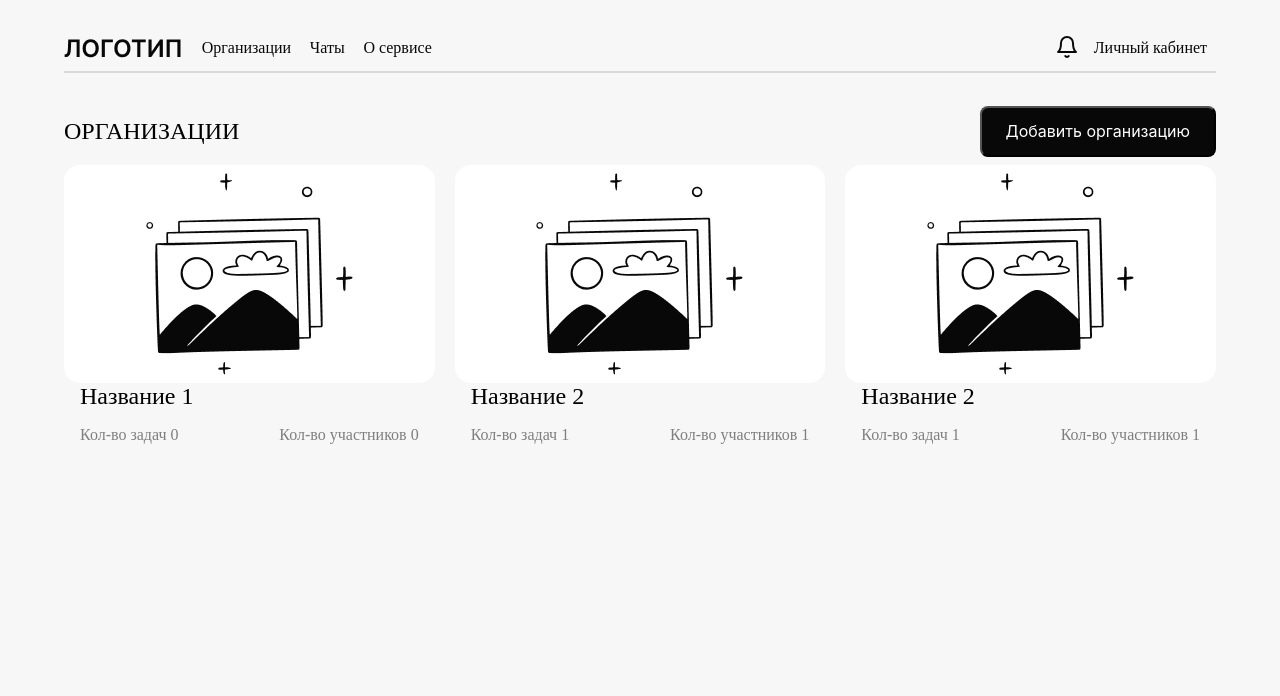
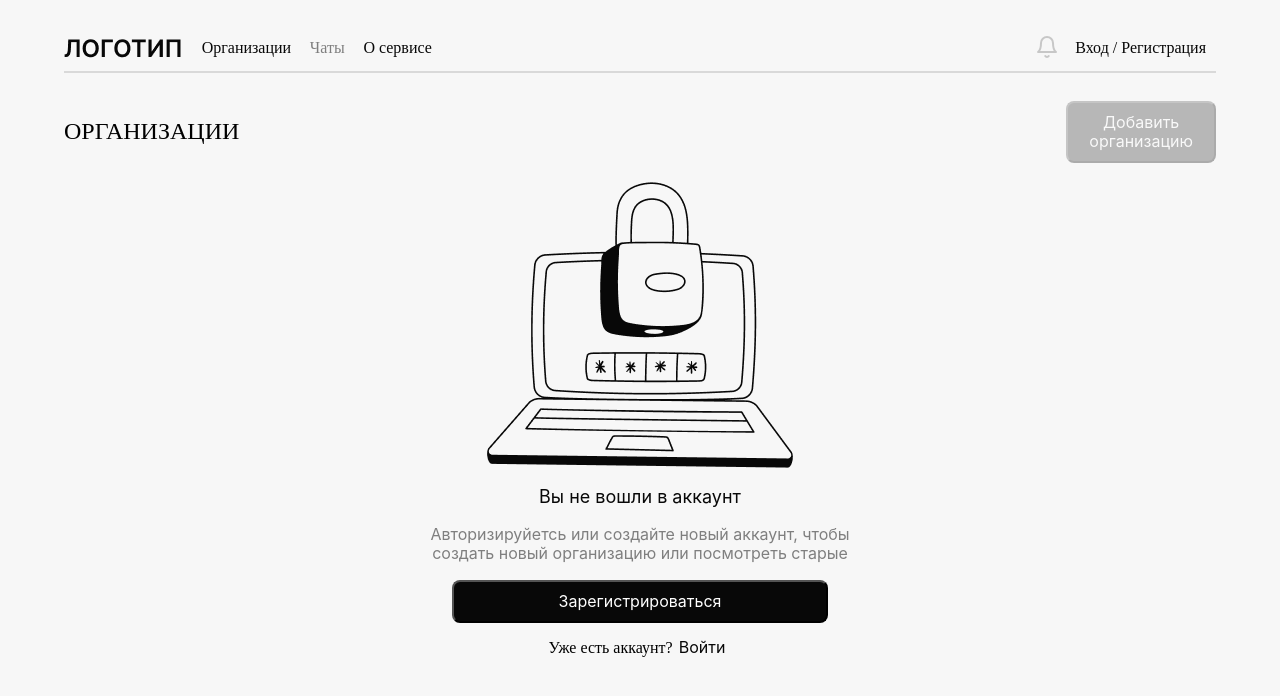
Before and after one commit to MaximLebedevj/TaskManager, a Vue app in the folder frontend/: page / in a window 1280 px wide. Shown: the top 696 px of the page. Built offline with nearby package versions, Linux system fonts and the light colour scheme.

Commit message:
not auth page

```diff
--- a/frontend/src/assets/variables.css
+++ b/frontend/src/assets/variables.css
@@ -27,6 +27,7 @@
     --input-text-error: #E4AFAF;
     /* btn */
     --action-default: #080808;
+    --action-disabled: #262626;
 
     --action-hover: #1F1F1F;
 }
--- a/frontend/src/components/UI/ButtonMain.vue
+++ b/frontend/src/components/UI/ButtonMain.vue
@@ -1,16 +1,24 @@
 <template>
-    <button @click="clickEvent" >
+  <button :class="{ disabled: isDisabled }" @click="clickEvent">
     <slot> </slot>
   </button>
 </template>
 
 <script>
 export default {
+  props: {
+    isDisabled: {
+      type: Boolean,
+      default: false
+    }
+  },
   methods: {
     clickEvent() {
-          this.$emit('clickEvent')
+      if (!this.isDisabled) {
+        this.$emit("clickEvent");
       }
-    }
+    },
+  },
 }
 </script>
 
@@ -22,24 +30,25 @@ justify-content: center;
   align-items: center;
   padding: 10px 0;
 
-
   background: var(--action-default);
   border-radius: 8px;
   color: var(--black-button-text);
 
   /* Создать проект */
 
-font-family: 'Inter';
+  font-family: "Inter";
   font-style: normal;
   font-weight: 400;
   font-size: 16px;
   line-height: 19px;
-
-
-
-
 }
 button:hover {
   background: var(--action-hover);
+  cursor: pointer;
+}
+.disabled {
+    background: var(--action-disabled) !important;
+    opacity: 0.3;
+
 }
 </style>
--- a/frontend/src/components/UI/ButtonText.vue
+++ b/frontend/src/components/UI/ButtonText.vue
@@ -29,7 +29,7 @@ line-height: 122%;
 
 
 color: var(--action-default);
-
+cursor: pointer;
 
 }
 </style>
--- a/frontend/src/store/index.js
+++ b/frontend/src/store/index.js
@@ -1,7 +1,7 @@
 import { createStore } from 'vuex'
 export default createStore ( {
     state: {
-        isAuthorized: true
+        isAuthorized: false
     },
     getters: {
 
--- a/frontend/src/views/OrganizationsView.vue
+++ b/frontend/src/views/OrganizationsView.vue
@@ -1,39 +1,77 @@
 <template>
-  <div>
-      <div class="organizations">
-    <div class="organizations__info" >
-      <h2 class="organizations__title">ОРГАНИЗАЦИИ {{}}</h2>
-      <button class="organizations__btn" @click="isOpenDialog = true">Добавить организацию</button>
-
+  <div class="wrapper">
+    <div class="info">
+      <h2 class="info__title">ОРГАНИЗАЦИИ {{}}</h2>
+      <div class="info__btn_wrapper">
+        <button-main :isDisabled="true" @click-event="openDialog">
+          Добавить организацию</button-main
+        >
       </div>
-    <div class="organizations__items" >
-
-      <div class="organizations__item" :key="organization.name" v-for="organization in organizations" >
+    </div>
+    <div class="organizations" v-if="$store.state.isAuthorized">
+      <div class="organizations__items">
+        <div
+          class="organizations__item"
+          :key="organization.name"
+          v-for="organization in organizations"
+        >
           <div class="item__imgWrapper">
-          <img class="item__img" src="../assets/organizationCard.png" alt="" />
+            <img
+              class="item__img"
+              src="../assets/organizationCard.png"
+              alt=""
+            />
           </div>
-        <h3 class="item__title">{{organization.name}}</h3>
+          <h3 class="item__title">{{ organization.name }}</h3>
           <div class="item__info">
-          <p class="info__text">Кол-во задач {{organization.countTasks}}</p>
-          <p class="info__text">Кол-во участников {{organization.countMembers}}</p>
+            <p class="info__text">Кол-во задач {{ organization.countTasks }}</p>
+            <p class="info__text">
+              Кол-во участников {{ organization.countMembers }}
+            </p>
           </div>
         </div>
       </div>
     </div>
-  <dialog-create-organization @close-dialog='closeDialog' v-if="isOpenDialog" />
+
+    <div v-else class="organizations_notAuth">
+      <div class="organizations__content">
+        <img class="content__img" src="../assets/notAuth.png" alt="" />
+        <p class="content-text1">Вы не вошли в аккаунт</p>
+        <p class="content-text2">
+          Авторизируйетсь или создайте новый аккаунт, чтобы создать новый
+          организацию или посмотреть старые
+        </p>
+        <div class="content__button">
+          <ButtonMain> Зарегистрироваться</ButtonMain>
+        </div>
+        <div class="content__haveAccount">
+          <p>Уже есть аккаунт?</p>
+          <button-text> Войти</button-text>
+        </div>
       </div>
 
-
+    </div>
+              <dialog-create-organization
+      @close-dialog="closeDialog"
+      v-if="isOpenDialog"
+    />
+  </div>
 </template>
 
 <script >
 import DialogCreateOrganization from "../components/DialogCreateOrganization.vue";
-
+import ButtonText from "../components/UI/ButtonText.vue";
+import MyInput from "../components/UI/MyInput.vue";
+import ButtonMain from "../components/UI/ButtonMain.vue";
 
 export default {
-  emits: ['input-event', 'close-dialog'],
+  emits: ["input-event", "close-dialog"],
   components: {
     DialogCreateOrganization,
+    MyInput,
+    ButtonMain,
+    ButtonText,
+    ButtonText,
   },
 
   data() {
@@ -42,17 +80,19 @@ export default {
         { name: "Название 1", countTasks: 0, countMembers: 0 },
         { name: "Название 2", countTasks: 1, countMembers: 1 },
         { name: "Название 2", countTasks: 1, countMembers: 1 },
-
       ],
-      isOpenDialog: false
+      isOpenDialog: false,
     };
   },
   methods: {
-    closeDialog(newOrganization){
-      const html = document.querySelector('html')
-      html.classList.remove('lock')
-      this.organizations.push(newOrganization)
-      this.isOpenDialog = false
+    closeDialog(newOrganization) {
+      const html = document.querySelector("html");
+      html.classList.remove("lock");
+      this.organizations.push(newOrganization);
+      this.isOpenDialog = false;
+    },
+    openDialog() {
+      this.isOpenDialog = true
     }
   },
   computed: {},
@@ -60,38 +100,26 @@ export default {
 </script>
 
 <style lang="scss">
-.organizations {
-  position: relative;
+.wrapper {
+  height: auto;
   padding: 0 5%;
-  height: 100%;
-  .organizations__info {
+}
+.info {
   display: flex;
   justify-content: space-between;
   align-items: center;
-    .organizations__title {
+  .info__title {
     font-weight: 500;
     font-size: 24px;
   }
-    .organizations__btn {
-      color: var(--text-01);
-      padding: 14px 24px;
-      background: var(--action-default);
-      border-radius: 8px;
-      height: 100%;
-      /* Создать проект */
-
-
-        font-family: 'Inter';
-        font-style: normal;
-        font-weight: 400;
-        font-size: 16px;
-        line-height: 19px;
-
-        color: var(--black-button-text);
-
-
+  .info__btn_wrapper {
+    width: 100%;
+    max-width: 13% !important;
   }
 }
+.organizations {
+  position: relative;
+  height: 100%;
 
   .organizations__items {
     display: grid;
@@ -123,7 +151,47 @@ export default {
       }
     }
   }
+}
+.organizations_notAuth {
+  height: 100%;
+  display: flex;
+  align-items: center;
+  justify-content: center;
+  // flex-direction: column;
+  text-align: center;
+  .organizations__content {
+    max-width: 469px;
+    display: flex;
+    // justify-content: center;
+    flex-direction: column;
+    align-items: center;
+    .content-text1 {
+      font-family: "Inter";
+      font-style: normal;
+      font-weight: 400;
+      font-size: 18px;
+      line-height: 132%;
+      color: var(--text-01);
+      margin: 0;
+    }
+    .content-text2 {
+      font-family: "Inter";
+      font-style: normal;
+      font-weight: 400;
+      font-size: 16px;
+      line-height: 122%;
 
-
+      color: var(--text-02);
+    }
+    .content__button {
+      width: 80%;
+    }
+    .content__haveAccount {
+      display: flex;
+      p {
+        white-space: nowrap;
+      }
+    }
+  }
 }
 </style>
```
Also changed, not shown: frontend/src/assets/notAuth.png (added). Lines whose indentation alone changed are shown as unchanged.
